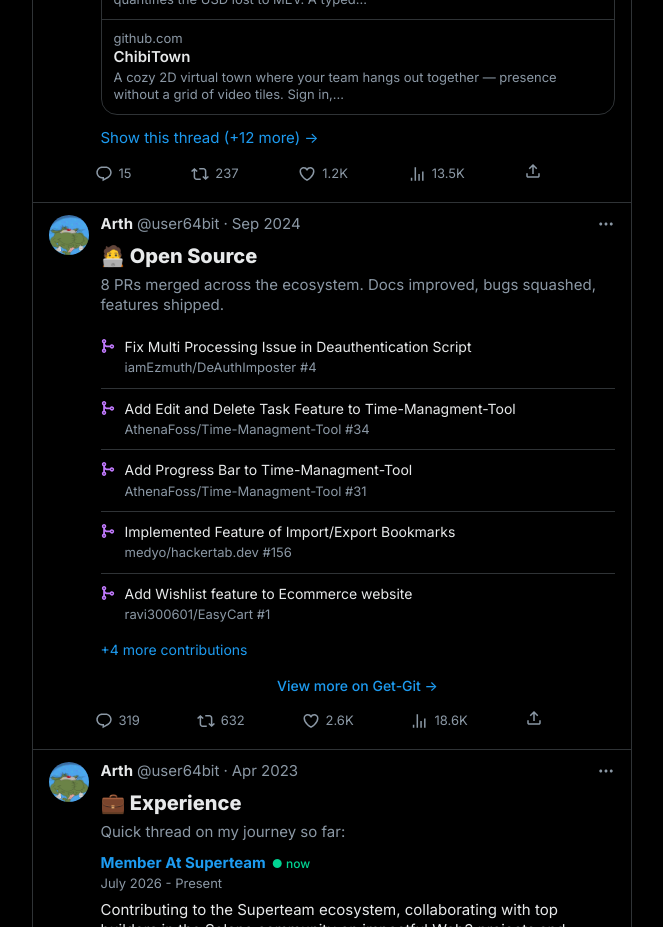
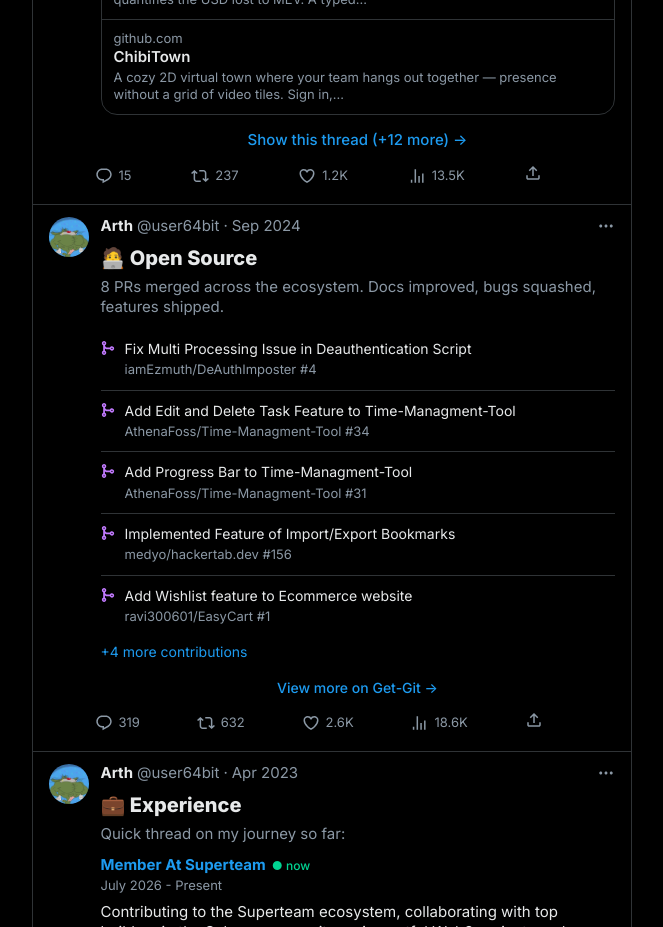
Before and after one commit to user-64bit/The-Tweetfolio, a React (Vite) app: page / in a window 1280 px wide. Shown: the part 1020-1947 px from the top of the page, without its empty margins (271-934 px from the left). Built offline with nearby package versions, Linux system fonts and the light colour scheme.

Commit message:
style: center Show this thread link in Projects section

```diff
--- a/src/components/tweets/Projects.tsx
+++ b/src/components/tweets/Projects.tsx
@@ -58,9 +58,11 @@ const Projects = () => {
         })}
       </div>
 
-      <p className="text-x-accent text-[15px] mt-3">
-        Show this thread{remaining > 0 ? ` (+${remaining} more)` : ""} →
-      </p>
+      <div className="mt-3 text-center">
+        <span className="text-x-accent text-[15px] font-medium hover:underline inline-block">
+          Show this thread{remaining > 0 ? ` (+${remaining} more)` : ""} →
+        </span>
+      </div>
     </div>
   );
 };
```
